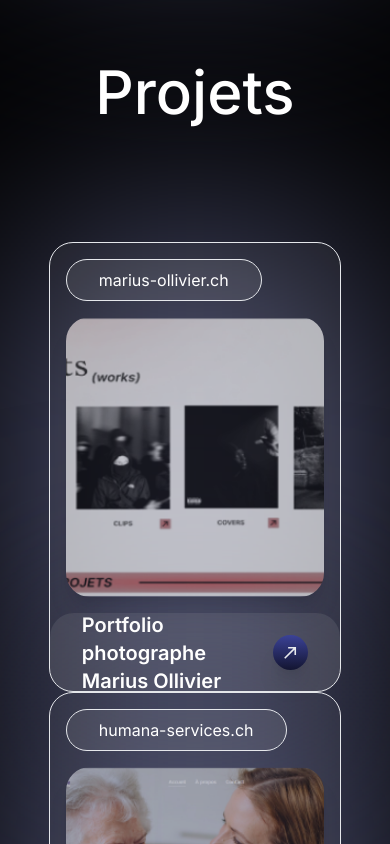
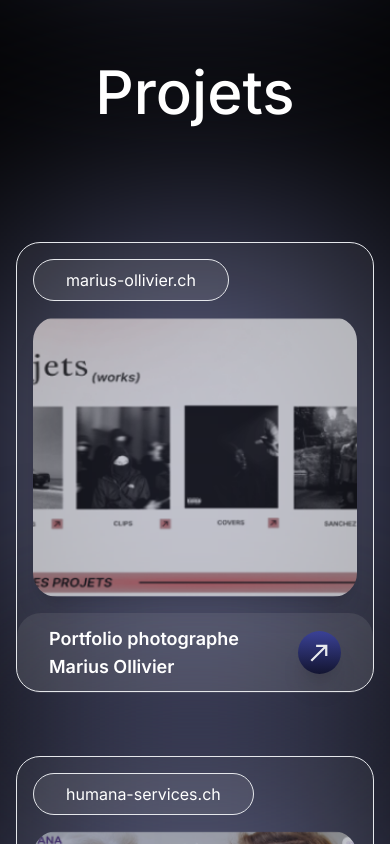
Before and after one commit to anthohn/swiss-berry, a Next.js app: page / in a window 390 px wide. Shown: the part 4580-5424 px from the top of the page. Built offline with nearby package versions, Linux system fonts and the light colour scheme.

Commit message:
projets section responsive

```diff
--- a/app/components/ProjectItem.tsx
+++ b/app/components/ProjectItem.tsx
@@ -11,7 +11,7 @@ interface ProjectItemProps {
 
 export default function ProjectItem({ displayLink, urlLink, imageSrc, title }: ProjectItemProps) {
     return (
-        <div className='relative flex flex-col h-[450px] w-[550px] border bg-[#D9D9D9] bg-opacity-5 rounded-3xl justify-between'>
+        <div className='relative flex flex-col h-[450px] sm:w-9/12 md:w-8/12 lg:w-7/12 xl:w-5/12 border bg-[#D9D9D9] bg-opacity-5 rounded-3xl mx-4 sm:mx-10'>
             <div className='absolute inset-0 blur-[8rem] bg-[#61658F] -z-10'></div>
 
             <div className='p-4 flex flex-col'>
@@ -28,7 +28,7 @@ export default function ProjectItem({ displayLink, urlLink, imageSrc, title }: P
                 </div>
             </div>
             <div className='rounded-3xl items-center flex justify-between h-12 py-10 px-8 bg-[#D9D9D9] bg-opacity-10'>
-                <h3 className='text-xl font-semibold'>{title}</h3>
+                <h3 className='text-lg font-semibold'>{title}</h3>
                 <a href={urlLink} target='_blank' className='bg-gradient-to-b from-[#3B4297] to-[#131531] rounded-full p-2 shadow-xl'>
                     <Image src={ArrowTopRight} width={35} height={35} alt="Logo de lien" />
                 </a>
--- a/app/components/Projects.tsx
+++ b/app/components/Projects.tsx
@@ -4,9 +4,9 @@ import ProjectItem from './ProjectItem';
 export default function Projects() {
     return (
         <>
-            <section className="pt-40 w-9/12 mx-auto">
+            <section className="pt-40 w-full md:w-11/12 xl:w-10/12 2xl:w-9/12 mx-auto">
                 <h2 className="text-6xl font-medium leading-tight text-center">Projets</h2>
-                <div className="flex flex-wrap justify-between pt-28">
+                <div className="flex flex-col space-y-16 xl:space-y-0 xl:flex-row pt-28 items-center">
                     {projects.map((project, index) => (
                         <ProjectItem
                             key={index}
```
